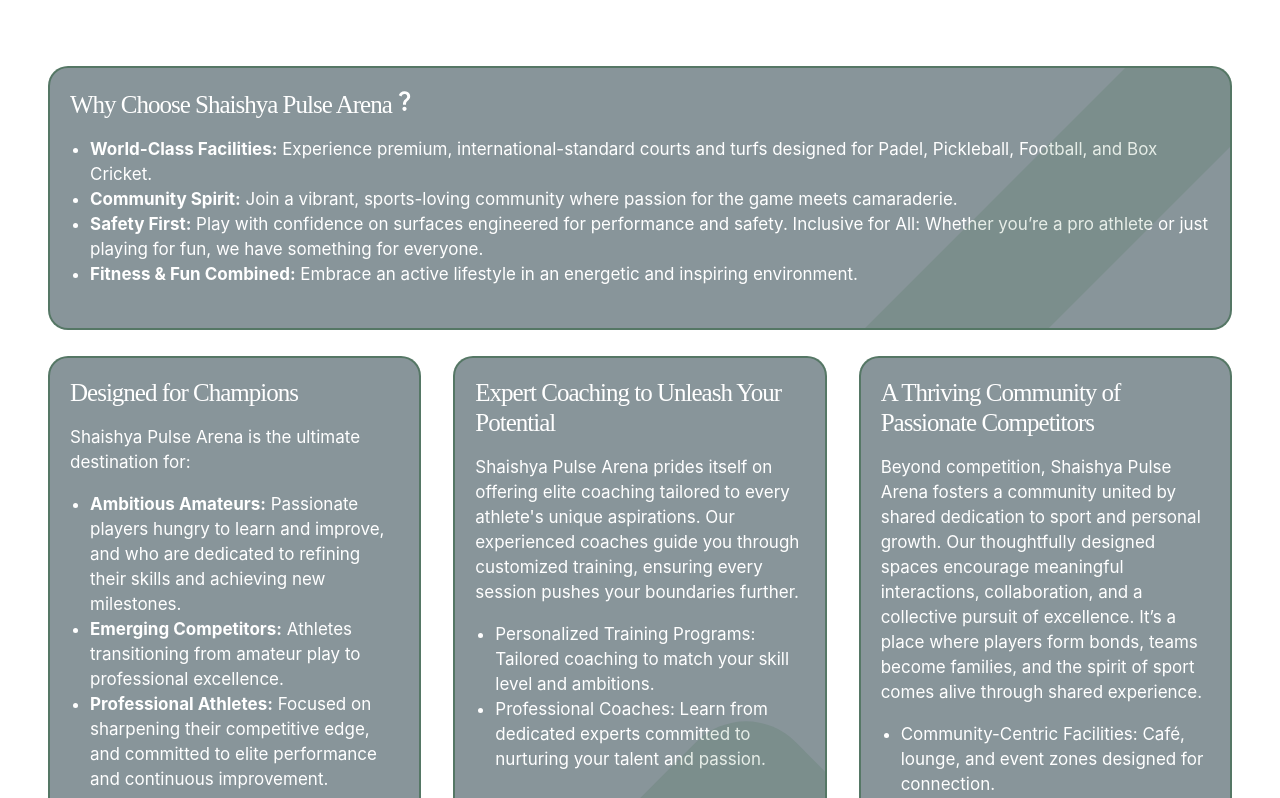
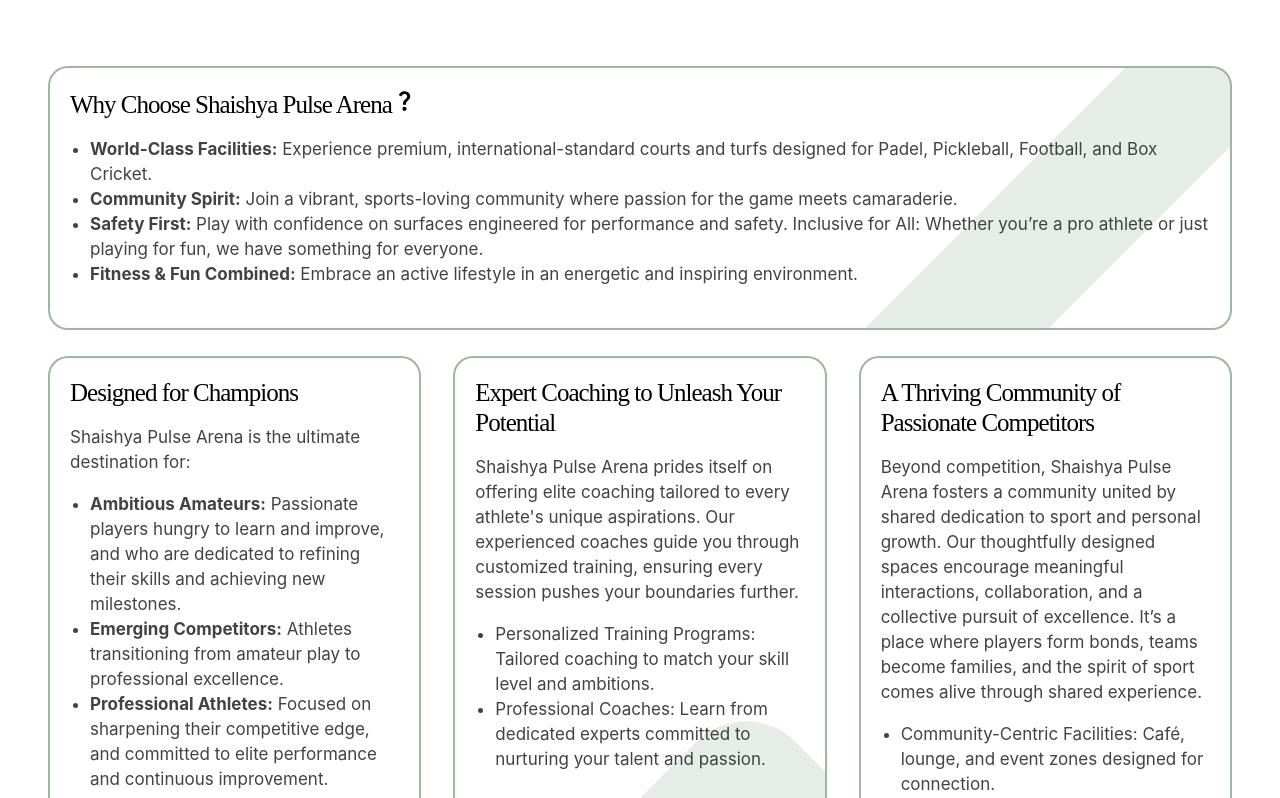
Before and after one commit to webtesting22/ShaishyaPulseArena, a React (Vite) app: page / in a window 1280 px wide. Shown: the part 2082-2880 px from the top of the page. Built offline with nearby package versions, Linux system fonts and the light colour scheme; a small style sheet from the web is missing; a web font is replaced by a local one.

Commit message:
Updted Colors

```diff
--- a/src/Components/AboutCompanyInfo/AboutCompanyInfo.css
+++ b/src/Components/AboutCompanyInfo/AboutCompanyInfo.css
@@ -8,7 +8,7 @@
 
 .AboutCompanyInfoContent .ant-row .InfoCard {
     height: 100%;
-    background-color: #5a6d73b8;
+    background-color: white;
     /* padding: 20px; */
     border-radius: 20px;
     position: relative;
--- a/src/Components/AboutCompanyInfo/AboutCompanyInfo.jsx
+++ b/src/Components/AboutCompanyInfo/AboutCompanyInfo.jsx
@@ -84,9 +84,9 @@
                     <Col span={24} data-aos="fade-up" data-aos-duration="1000">
                         <div className="InfoCard">
                             <div>
-                                <h3 className="smallHeading" style={{color:"white"}}>{AboutCompanyCardData[0].title}</h3>
-                                <p style={{color:"white"}}>{AboutCompanyCardData[0].content}</p>
-                                <p style={{color:"white"}}>{AboutCompanyCardData[0].subpoints}</p>
+                                <h3 className="smallHeading">{AboutCompanyCardData[0].title}</h3>
+                                <p>{AboutCompanyCardData[0].content}</p>
+                                <p>{AboutCompanyCardData[0].subpoints}</p>
                             </div>
                         </div>
                     </Col>
@@ -98,9 +98,9 @@
                         <Col key={index}  xs={24} sm={24} md={8} lg={8} xl={8} data-aos="fade-up" data-aos-duration={`${1000 + index * 500}`}>
                             <div className="InfoCard">
                                 <div>
-                                    <h3 className="smallHeading" style={{color:"white"}}>{data.title}</h3>
-                                    <p style={{color:"white"}}>{data.content}</p>
-                                    <p style={{color:"white"}}>{data.subpoints}</p>
+                                    <h3 className="smallHeading">{data.title}</h3>
+                                    <p>{data.content}</p>
+                                    <p>{data.subpoints}</p>
                                 </div>
                             </div>
                         </Col>
```
